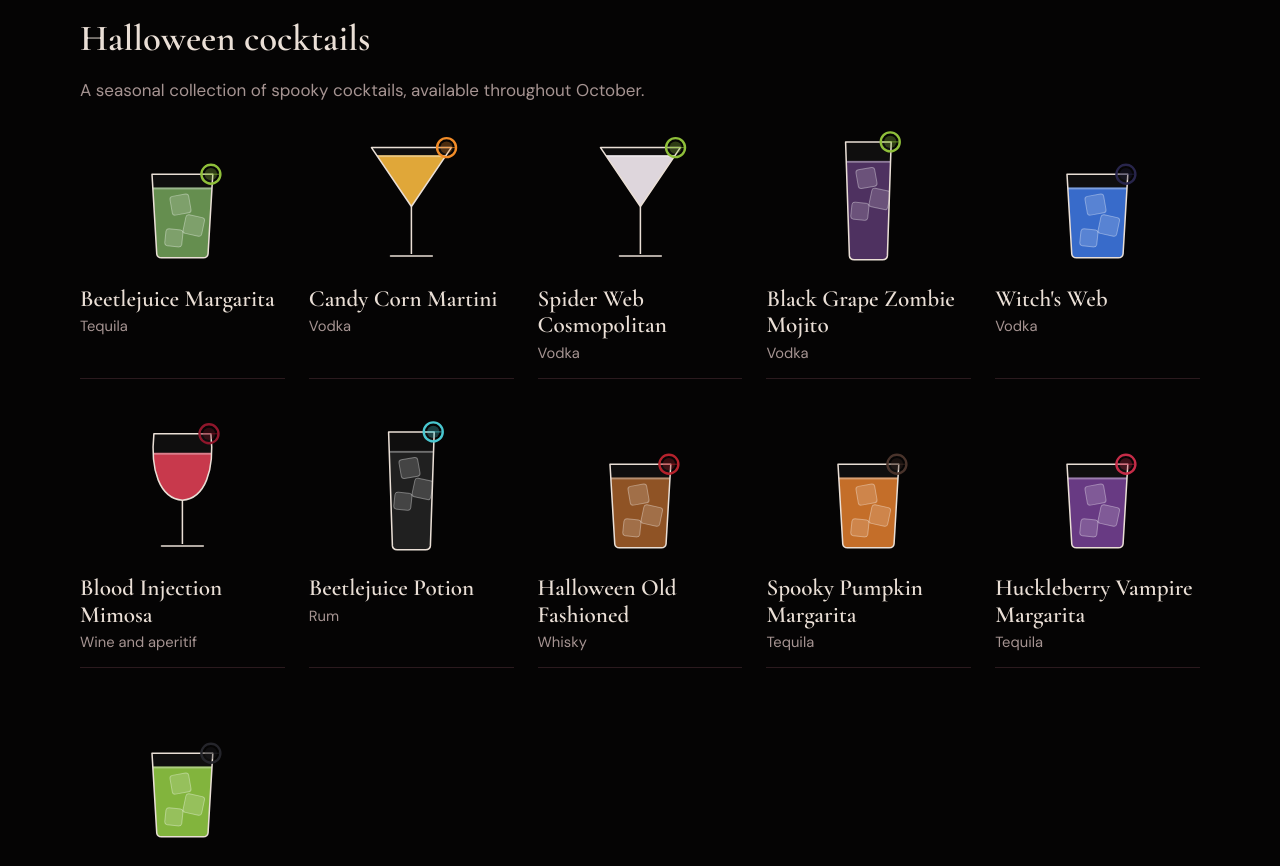
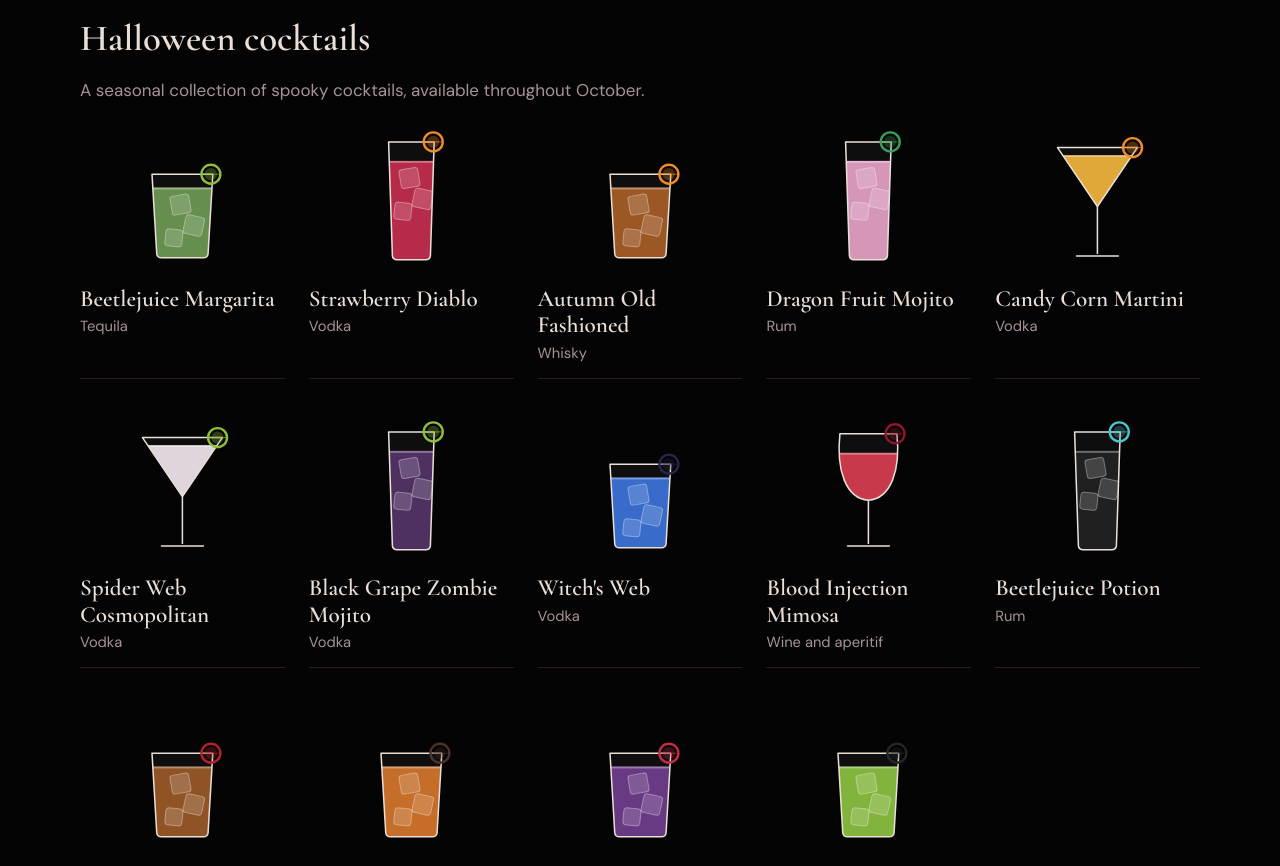
Before and after one commit to inky3/crimsonroom, a Next.js app: page /en in a window 1280 px wide. Shown: the part 1360-2226 px from the top of the page. Built offline with nearby package versions, Linux system fonts and the light colour scheme.

Commit message:
Include seasonal Halloween-adjacent cocktails

```diff
--- a/app/[locale]/page.tsx
+++ b/app/[locale]/page.tsx
@@ -13,6 +13,9 @@ export const dynamic = "force-dynamic";
 
 const halloweenSlugs = [
   "beetlejuice-margarita",
+  "strawberry-diablo",
+  "autumn-old-fashioned",
+  "dragon-fruit-mojito",
   "candy-corn-martini",
   "spider-web-cosmopolitan",
   "black-grape-zombie-mojito",
```
